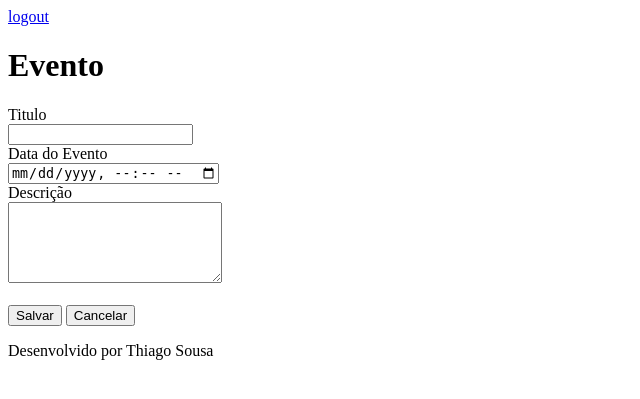
After one commit to cthiagosousa/agenda, a Django app: page /eventos/create in a window 1280 px wide. The commit adds this page. Shown: the top 399 px of the page, without its empty margins (0-640 px from the left). Run offline with Django 3.2, Linux system fonts and the light colour scheme; the visitor is signed in with stand-in values (Sample User, id 1).

Commit message:
criação de evento

```diff
--- a/agenda/urls.py
+++ b/agenda/urls.py
@@ -16,14 +16,16 @@ Including another URLconf
 from django.contrib import admin
 from django.urls import path
 from django.views.generic import RedirectView
-from core.views import get_by_title, get_all, login_user, submit_login, logout_user
+from core import views
 
 urlpatterns = [
     path('', RedirectView.as_view(url='/eventos')),
     path('admin/', admin.site.urls),
-    path('evento/<titulo_evento>', get_by_title),
-    path('eventos/', get_all),
-    path('login/', login_user),
-    path('login/submit', submit_login),
-    path('logout/', logout_user)
+    path('evento/<titulo_evento>', views.get_by_title),
+    path('eventos/', views.get_all),
+    path('eventos/create', views.create_evento),
+    path('eventos/submit', views.submit_evento),
+    path('login/', views.login_user),
+    path('login/submit', views.submit_login),
+    path('logout/', views.logout_user)
 ]
--- a/core/views.py
+++ b/core/views.py
@@ -24,7 +24,7 @@ def submit_login(request: HttpRequest) -> HttpResponseRedirect:
         else:
             messages.error(request,"Usuário ou Senha invalidos")
 
-        return redirect('/')
+    return redirect('/')
 
 def get_by_title(request: HttpRequest, titulo_evento: str) -> HttpResponse:
     event = Evento.objects.get(titulo=titulo_evento)
@@ -39,3 +39,24 @@ def get_all(request: HttpRequest) -> HttpResponse:
     return render(request, 'agenda.html', {
         'events': events,
     })
+
+@login_required(login_url='/login/')
+def create_evento(request: HttpRequest) -> HttpResponse:
+    return render(request, 'evento.html')
+
+@login_required(login_url='/login/')
+def submit_evento(request: HttpRequest) -> HttpResponseRedirect:
+    if request.POST:
+        titulo = request.POST.get('titulo')
+        data_evento = request.POST.get('data_evento')
+        descricao = request.POST.get('descricao')
+        usuario = request.user
+
+        Evento.objects.create(
+            titulo=titulo,
+            descricao=descricao,
+            data_evento=data_evento,
+            usuario=usuario
+        )
+
+    return redirect('/')
--- /dev/null
+++ b/templates/evento.html
@@ -0,0 +1,29 @@
+{% extends "model-page.html" %}
+
+{% block content %}
+    <br/>
+    <h1>Evento</h1>
+
+    <form action="submit" method="POST"> {% csrf_token %}
+        <label>Titulo</label>
+        <br/>
+        <input type="text" name="titulo"/>
+        <br/>
+
+        <label>Data do Evento</label>
+        <br/>
+        <input type="datetime-local" name="data_evento"/>
+        <br/>
+
+        <label>Descrição</label>
+        <br/>
+        <textarea name="descricao" rows="5" cols="24" ></textarea>
+        <br/><br/>
+
+        <button type="submit">Salvar</button>
+
+        <a href="/">
+            <button type="button">Cancelar</button>
+        </a>
+    </form>
+{% endblock %}
```
Also changed, not shown: templates/agenda.html (+6 -1 lines).
